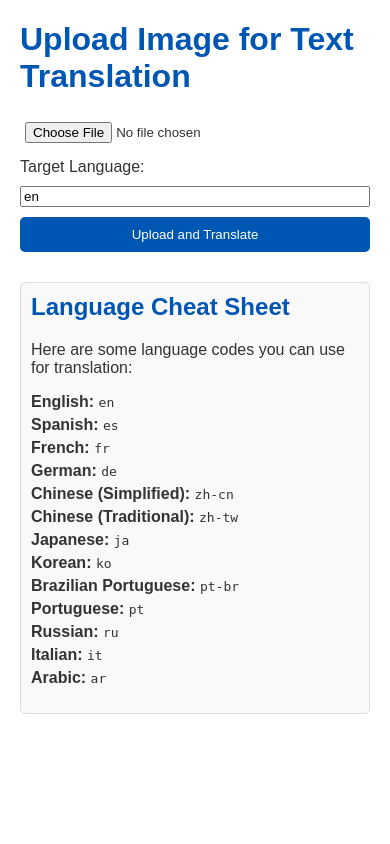
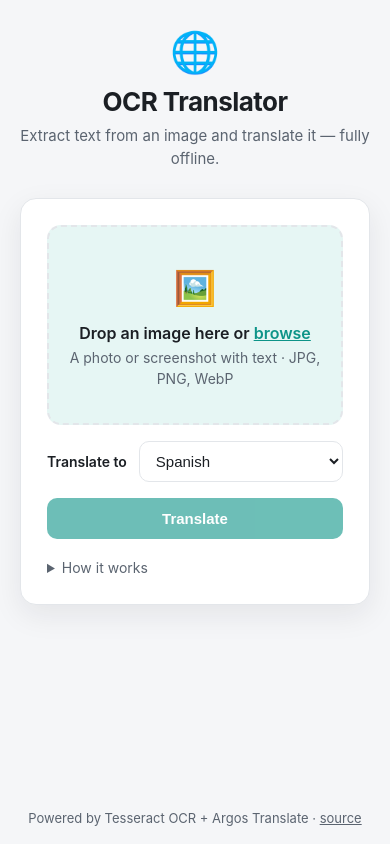
Before and after one commit to pedromussi1/OCRtranslator_Web, a Flask app: page / in a window 390 px wide. Run offline with Flask 3, Linux system fonts and the light colour scheme; parts of the project's set-up code (start-up, migrations or seed data) failed here and were passed over.

Commit message:
Modernize web UI to match OCR BookFinder (v2.1.0)
- Shared base.html design system (responsive, dark-mode-aware).
- Drag-and-drop upload with image preview, language dropdown, loading state.
- Cleaner results page: translation shown prominently with detected source -> target.
- app.py detects and passes the source language for display.

Co-Authored-By: Claude Opus 4.8 (1M context) <noreply@anthropic.com>

```diff
--- a/app.py
+++ b/app.py
@@ -15,7 +15,7 @@ import uuid
 from flask import Flask, render_template, request
 from werkzeug.utils import secure_filename
 
-from ocrcore import extract_text, translate_text
+from ocrcore import detect_language, extract_text, translate_text
 
 app = Flask(__name__)
 
@@ -24,6 +24,18 @@ ALLOWED_EXTENSIONS = {".png", ".jpg", ".jpeg", ".webp", ".bmp"}
 os.makedirs(UPLOAD_FOLDER, exist_ok=True)
 app.config["UPLOAD_FOLDER"] = UPLOAD_FOLDER
 app.config["MAX_CONTENT_LENGTH"] = 10 * 1024 * 1024  # 10 MB cap
+
+# Language code -> display name, for a friendly "Spanish → English" label on the result.
+LANGUAGES = {
+    "ar": "Arabic", "de": "German", "en": "English", "es": "Spanish", "fr": "French",
+    "hi": "Hindi", "it": "Italian", "ja": "Japanese", "ko": "Korean", "nl": "Dutch",
+    "pl": "Polish", "pt": "Portuguese", "ru": "Russian", "tr": "Turkish", "uk": "Ukrainian",
+    "zh": "Chinese",
+}
+
+
+def _lang_name(code: str) -> str:
+    return LANGUAGES.get(code, code.upper())
 
 
 def _allowed(filename: str) -> bool:
@@ -47,8 +59,9 @@ def index():
         file.save(file_path)
 
         text = extract_text(file_path)
+        source_lang = detect_language(text)
         try:
-            translated_text = translate_text(text, to_lang=target_lang)
+            translated_text = translate_text(text, to_lang=target_lang, from_lang=source_lang)
         except ValueError as exc:
             # e.g. no Argos package for the requested language pair
             return render_template("index.html", error=str(exc))
@@ -58,6 +71,8 @@ def index():
             original_image=stored_name,
             text=text,
             translated_text=translated_text,
+            source_name=_lang_name(source_lang),
+            target_name=_lang_name(target_lang),
         )
 
     return render_template("index.html")
--- /dev/null
+++ b/templates/base.html
@@ -0,0 +1,93 @@
+<!DOCTYPE html>
+<html lang="en">
+<head>
+    <meta charset="UTF-8">
+    <meta name="viewport" content="width=device-width, initial-scale=1.0">
+    <title>{% block title %}OCR Translator{% endblock %}</title>
+    <style>
+        :root {
+            --bg: #f5f6f8;
+            --card: #ffffff;
+            --text: #1b1f24;
+            --muted: #5b6470;
+            --border: #e3e6ea;
+            --accent: #0d9488;
+            --accent-hover: #0b7d72;
+            --accent-soft: #e6f6f4;
+            --shadow: 0 10px 30px rgba(20, 24, 40, 0.08);
+        }
+        @media (prefers-color-scheme: dark) {
+            :root {
+                --bg: #0e1116;
+                --card: #171b22;
+                --text: #e6e9ef;
+                --muted: #9aa4b2;
+                --border: #262b34;
+                --accent: #2dd4bf;
+                --accent-hover: #5eead4;
+                --accent-soft: #12241f;
+                --shadow: 0 10px 30px rgba(0, 0, 0, 0.4);
+            }
+        }
+        * { box-sizing: border-box; }
+        body {
+            margin: 0;
+            font-family: -apple-system, BlinkMacSystemFont, "Segoe UI", Roboto, Helvetica, Arial, sans-serif;
+            background: var(--bg);
+            color: var(--text);
+            line-height: 1.5;
+            min-height: 100vh;
+            display: flex;
+            flex-direction: column;
+        }
+        .wrap { width: 100%; max-width: 680px; margin: 0 auto; padding: 32px 20px 48px; flex: 1; }
+        header.site { text-align: center; margin-bottom: 28px; }
+        header.site .logo { font-size: 40px; line-height: 1; }
+        header.site h1 { margin: 10px 0 4px; font-size: 26px; font-weight: 700; letter-spacing: -0.02em; }
+        header.site p { margin: 0; color: var(--muted); font-size: 15px; }
+        .card {
+            background: var(--card);
+            border: 1px solid var(--border);
+            border-radius: 16px;
+            box-shadow: var(--shadow);
+            padding: 26px;
+        }
+        .btn {
+            display: inline-flex; align-items: center; justify-content: center; gap: 8px;
+            padding: 12px 20px; border: none; border-radius: 10px;
+            background: var(--accent); color: #fff; font-size: 15px; font-weight: 600;
+            cursor: pointer; text-decoration: none; transition: background .15s ease;
+            width: 100%;
+        }
+        .btn:hover { background: var(--accent-hover); }
+        .btn:disabled { opacity: .6; cursor: default; }
+        .btn.secondary { background: transparent; color: var(--accent); border: 1px solid var(--border); }
+        .btn.secondary:hover { background: var(--accent-soft); }
+        .muted { color: var(--muted); font-size: 14px; }
+        .error { background: #fdecea; color: #8a1c1c; border-radius: 10px; padding: 10px 14px; margin-bottom: 16px; font-size: 14px; }
+        @media (prefers-color-scheme: dark) { .error { background: #3a1d1d; color: #ffb4b4; } }
+        footer.site { text-align: center; color: var(--muted); font-size: 13px; padding: 16px; }
+        footer.site a { color: var(--muted); }
+        .spinner {
+            width: 18px; height: 18px; border: 2px solid rgba(255,255,255,.4);
+            border-top-color: #fff; border-radius: 50%; animation: spin .7s linear infinite;
+        }
+        @keyframes spin { to { transform: rotate(360deg); } }
+    </style>
+    {% block head %}{% endblock %}
+</head>
+<body>
+    <div class="wrap">
+        <header class="site">
+            <div class="logo">🌐</div>
+            <h1>OCR Translator</h1>
+            <p>Extract text from an image and translate it — fully offline.</p>
+        </header>
+        {% block content %}{% endblock %}
+    </div>
+    <footer class="site">
+        Powered by Tesseract OCR + Argos Translate ·
+        <a href="https://github.com/pedromussi1/OCRtranslator_Web">source</a>
+    </footer>
+</body>
+</html>
--- a/templates/index.html
+++ b/templates/index.html
@@ -1,93 +1,120 @@
-<!DOCTYPE html>
-<html lang="en">
-<head>
-    <meta charset="UTF-8">
-    <meta http-equiv="X-UA-Compatible" content="IE=edge">
-    <meta name="viewport" content="width=device-width, initial-scale=1.0">
-    <title>Upload Image for Text Translation</title>
-    <style>
-        body {
-            font-family: Arial, sans-serif;
-            margin: 20px;
-            padding: 0;
-            color: #333;
-        }
-        h1 {
-            color: #0056b3;
-        }
-        .upload-form {
-            display: flex;
-            flex-direction: column;
-            gap: 10px;
-        }
-        input[type="file"] {
-            padding: 5px;
-        }
-        button {
-            padding: 10px;
-            border: none;
-            background-color: #0056b3;
-            color: white;
-            cursor: pointer;
-            border-radius: 5px;
-            transition: background-color 0.3s;
-        }
-        button:hover {
-            background-color: #004494;
-        }
-        .language-cheat-sheet {
-            margin-top: 30px;
-            padding: 10px;
-            border: 1px solid #ddd;
-            border-radius: 5px;
-            background-color: #f9f9f9;
-        }
-        .language-cheat-sheet h2 {
-            margin-top: 0;
-            color: #0056b3;
-        }
-        .language-cheat-sheet ul {
-            list-style-type: none;
-            padding: 0;
-        }
-        .language-cheat-sheet li {
-            margin-bottom: 5px;
-        }
-    </style>
-</head>
-<body>
-    <h1>Upload Image for Text Translation</h1>
+{% extends "base.html" %}
 
-    {% if error %}
-    <p style="color: #b00020;">{{ error }}</p>
-    {% endif %}
+{% block content %}
+<div class="card">
+    {% if error %}<div class="error">{{ error }}</div>{% endif %}
 
-    <form class="upload-form" method="POST" enctype="multipart/form-data">
-        <input type="file" name="file" accept="image/*" required>
-        <label for="target_lang">Target Language:</label>
-        <input type="text" name="target_lang" placeholder="en" value="en">
-        <button type="submit">Upload and Translate</button>
+    <form id="upload-form" method="POST" enctype="multipart/form-data">
+        <label id="drop" for="file" class="dropzone">
+            <input type="file" id="file" name="file" accept="image/*" hidden>
+            <div id="prompt" class="dz-prompt">
+                <div class="dz-icon">🖼️</div>
+                <div class="dz-title">Drop an image here or <span class="link">browse</span></div>
+                <div class="muted">A photo or screenshot with text · JPG, PNG, WebP</div>
+            </div>
+            <img id="preview" class="preview" alt="preview" hidden>
+        </label>
+
+        <div class="lang-row">
+            <label for="target_lang">Translate to</label>
+            <select id="target_lang" name="target_lang">
+                <option value="es" selected>Spanish</option>
+                <option value="en">English</option>
+                <option value="fr">French</option>
+                <option value="de">German</option>
+                <option value="pt">Portuguese</option>
+                <option value="it">Italian</option>
+                <option value="nl">Dutch</option>
+                <option value="ru">Russian</option>
+                <option value="uk">Ukrainian</option>
+                <option value="pl">Polish</option>
+                <option value="tr">Turkish</option>
+                <option value="ar">Arabic</option>
+                <option value="hi">Hindi</option>
+                <option value="zh">Chinese</option>
+                <option value="ja">Japanese</option>
+                <option value="ko">Korean</option>
+            </select>
+        </div>
+
+        <button id="submit" class="btn" type="submit" disabled>
+            <span id="submit-label">Translate</span>
+        </button>
     </form>
 
-    <div class="language-cheat-sheet">
-        <h2>Language Cheat Sheet</h2>
-        <p>Here are some language codes you can use for translation:</p>
-        <ul>
-            <li><strong>English:</strong> <code>en</code></li>
-            <li><strong>Spanish:</strong> <code>es</code></li>
-            <li><strong>French:</strong> <code>fr</code></li>
-            <li><strong>German:</strong> <code>de</code></li>
-            <li><strong>Chinese (Simplified):</strong> <code>zh-cn</code></li>
-            <li><strong>Chinese (Traditional):</strong> <code>zh-tw</code></li>
-            <li><strong>Japanese:</strong> <code>ja</code></li>
-            <li><strong>Korean:</strong> <code>ko</code></li>
-            <li><strong>Brazilian Portuguese:</strong> <code>pt-br</code></li>
-            <li><strong>Portuguese:</strong> <code>pt</code></li>
-            <li><strong>Russian:</strong> <code>ru</code></li>
-            <li><strong>Italian:</strong> <code>it</code></li>
-            <li><strong>Arabic:</strong> <code>ar</code></li>
-            <!-- Add more languages as needed -->
-        </ul>
-    </div>
-</body>
-</html>
+    <details class="how">
+        <summary>How it works</summary>
+        <p class="muted">
+            The image is read with Tesseract OCR, its language is auto-detected, and the text
+            is translated locally with Argos Translate — no API keys or quotas. The first time
+            you use a language, its model downloads once; after that it runs offline.
+        </p>
+    </details>
+</div>
+
+<style>
+    .dropzone {
+        display: flex; align-items: center; justify-content: center;
+        min-height: 200px; padding: 20px; margin-bottom: 16px;
+        border: 2px dashed var(--border); border-radius: 14px;
+        background: var(--accent-soft); cursor: pointer; text-align: center;
+        transition: border-color .15s ease;
+    }
+    .dropzone.dragover { border-color: var(--accent); }
+    .dz-icon { font-size: 34px; }
+    .dz-title { font-weight: 600; margin: 8px 0 2px; }
+    .link { color: var(--accent); text-decoration: underline; }
+    .preview { max-width: 100%; max-height: 340px; border-radius: 10px; }
+    .lang-row {
+        display: flex; align-items: center; gap: 12px; margin-bottom: 16px;
+    }
+    .lang-row label { font-weight: 600; font-size: 14px; }
+    .lang-row select {
+        flex: 1; padding: 10px 12px; border-radius: 10px;
+        border: 1px solid var(--border); background: var(--card); color: var(--text);
+        font-size: 15px; cursor: pointer;
+    }
+    .how { margin-top: 18px; }
+    .how summary { cursor: pointer; color: var(--muted); font-size: 14px; }
+    .how p { margin: 10px 0 0; }
+</style>
+
+<script>
+    (function () {
+        const drop = document.getElementById('drop');
+        const input = document.getElementById('file');
+        const preview = document.getElementById('preview');
+        const prompt = document.getElementById('prompt');
+        const submit = document.getElementById('submit');
+        const form = document.getElementById('upload-form');
+        const label = document.getElementById('submit-label');
+
+        function showFile(file) {
+            if (!file || !file.type.startsWith('image/')) return;
+            preview.src = URL.createObjectURL(file);
+            preview.hidden = false;
+            prompt.hidden = true;
+            submit.disabled = false;
+        }
+
+        input.addEventListener('change', () => showFile(input.files[0]));
+
+        ['dragenter', 'dragover'].forEach(evt =>
+            drop.addEventListener(evt, e => { e.preventDefault(); drop.classList.add('dragover'); }));
+        ['dragleave', 'drop'].forEach(evt =>
+            drop.addEventListener(evt, e => { e.preventDefault(); drop.classList.remove('dragover'); }));
+        drop.addEventListener('drop', e => {
+            const file = e.dataTransfer.files[0];
+            if (file) { input.files = e.dataTransfer.files; showFile(file); }
+        });
+
+        form.addEventListener('submit', () => {
+            submit.disabled = true;
+            label.textContent = 'Translating…';
+            const s = document.createElement('span');
+            s.className = 'spinner';
+            submit.prepend(s);
+        });
+    })();
+</script>
+{% endblock %}
```
Also changed, not shown: templates/result.html (+50 -52 lines), CHANGELOG.md.
